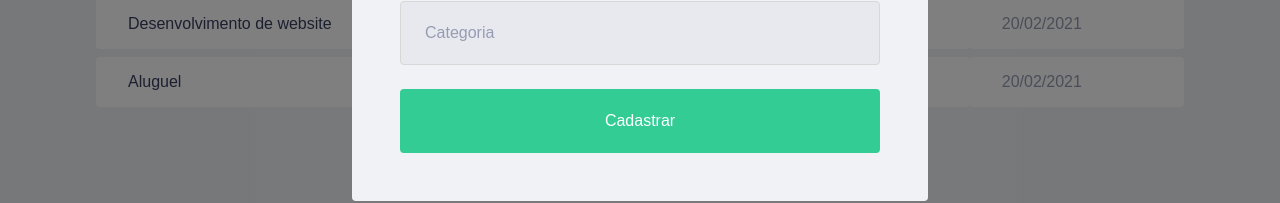
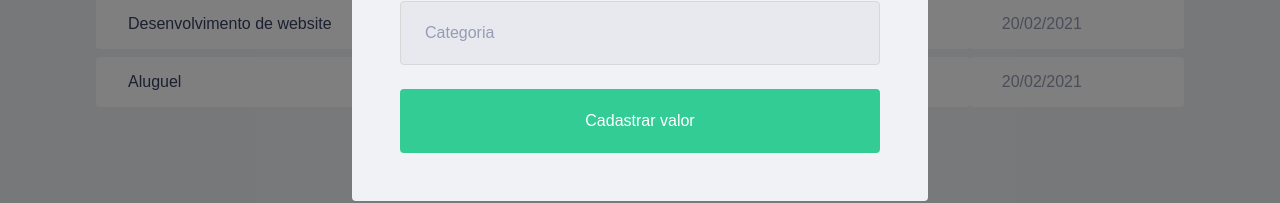
Before and after one commit to romulorocha08/DTmoney, a React (Create React App) app: page / in a window 1280 px wide. Both pictures are taken after a click on the button "Nova transação". Shown: the part 433-636 px from the top of the page. Built offline with nearby package versions, Linux system fonts and the light colour scheme; no server answers; a web font is replaced by a local one; what miragejs would draw is missing.

Commit message:
estilizando modal2

```diff
--- a/src/components/NewTransactionModal/index.tsx
+++ b/src/components/NewTransactionModal/index.tsx
@@ -31,7 +31,7 @@ export function NewTransactionModal({isOpen, onRequestClose}: NewTransactionModa
          />
 
          <button type="submit">
-           Cadastrar
+           Cadastrar valor
          </button>
 
        </Container>
--- a/src/components/NewTransactionModal/style.ts
+++ b/src/components/NewTransactionModal/style.ts
@@ -40,6 +40,10 @@ export const Container = styled.form`
     border: 0;
     font-size: 1rem;
     margin-top: 1.5rem;
+
+    &:hover {
+      filter: brightness(0.9)
+    }
   }
 
 `;
```
